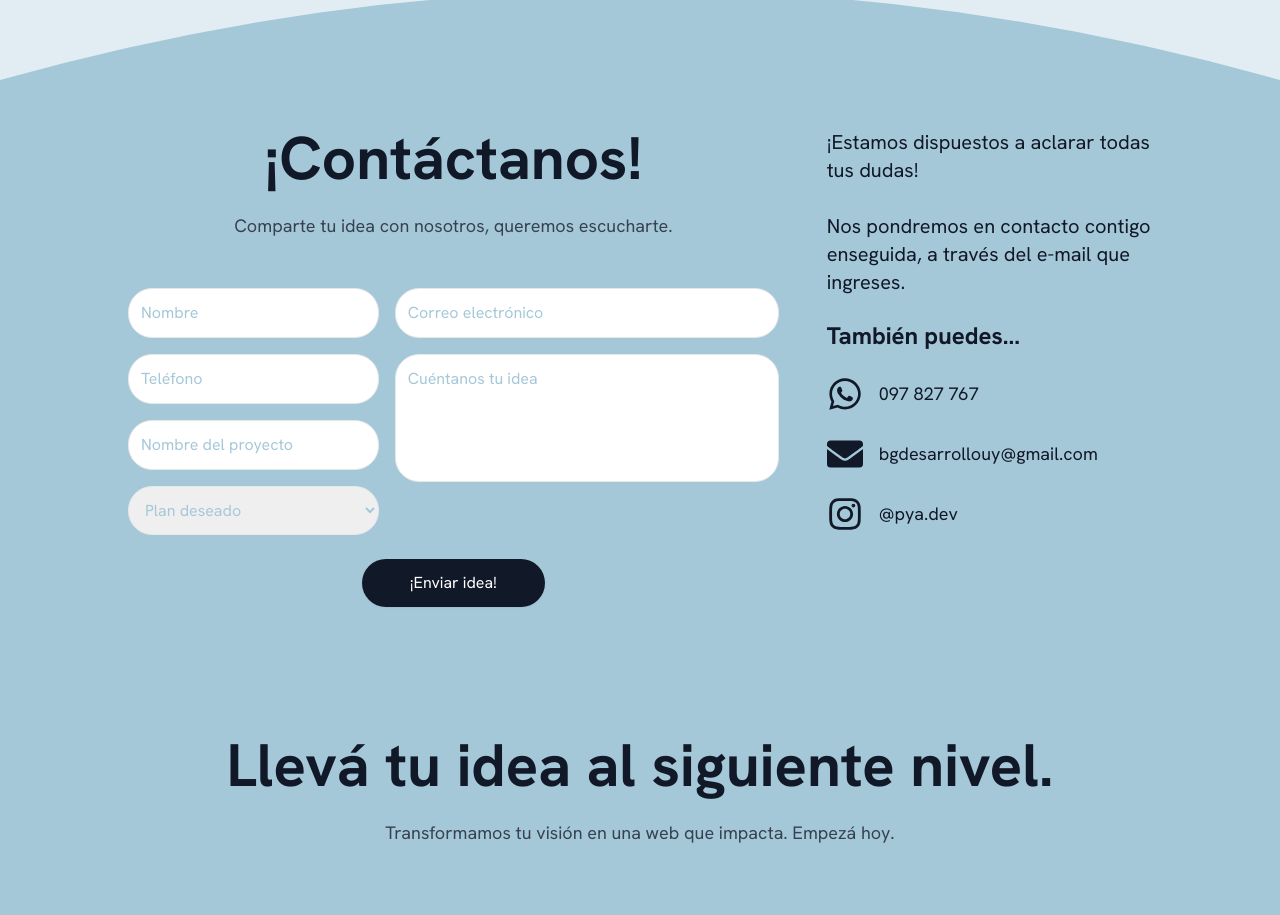
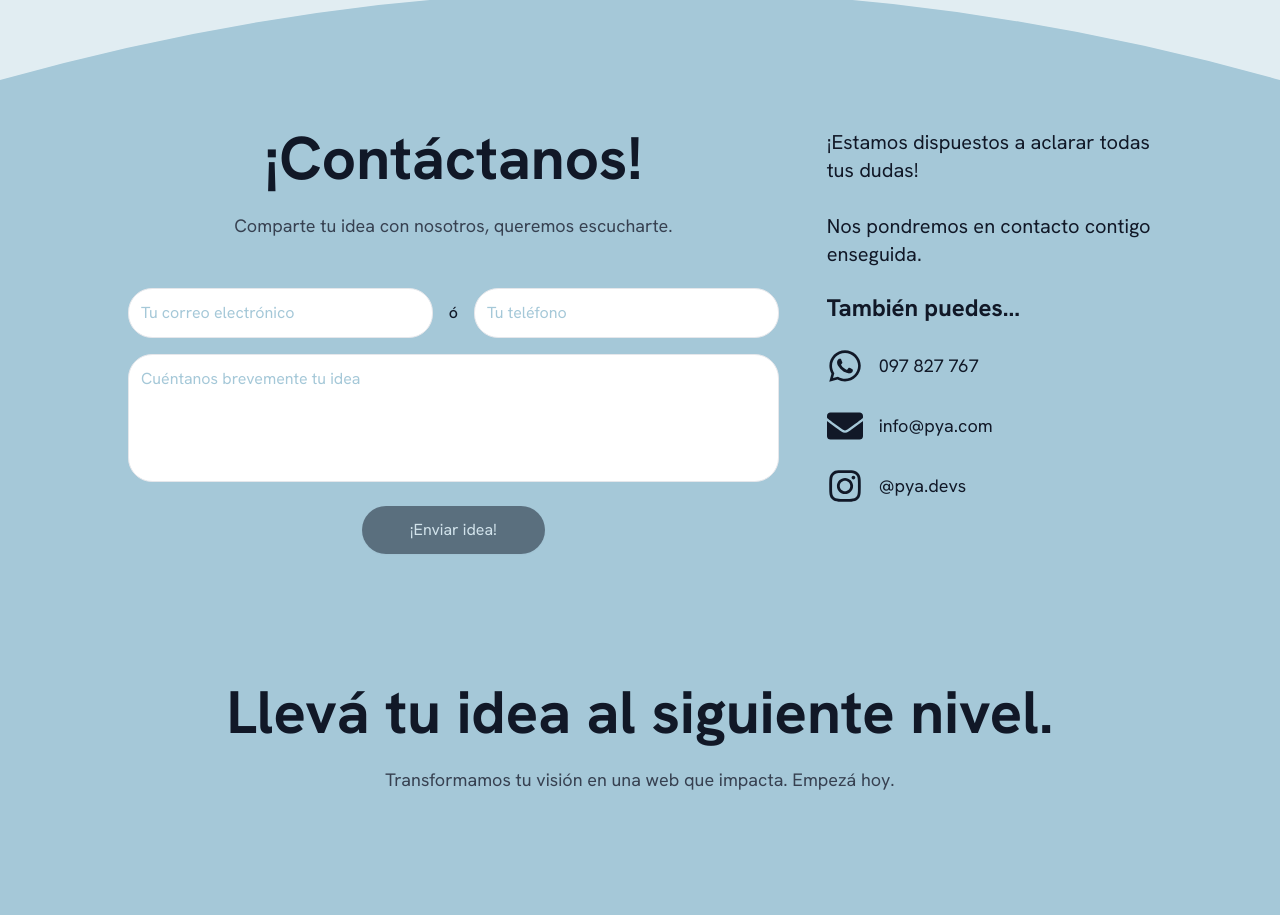
Before and after one commit to alepertu/bgd, a Next.js app: page / in a window 1280 px wide. Shown: the part 3580-4495 px from the top of the page. Built offline with nearby package versions, Linux system fonts and the light colour scheme.

Commit message:
feat: funcionalidad del formulario de contacto

```diff
--- a/app/_components/Contacto.jsx
+++ b/app/_components/Contacto.jsx
@@ -1,4 +1,5 @@
 import { FaWhatsapp, FaEnvelope, FaInstagram } from "react-icons/fa";
+import { useState } from 'react';
 
 {
   /*
@@ -10,6 +11,47 @@ import { FaWhatsapp, FaEnvelope, FaInstagram } from "react-icons/fa";
 }
 
 function Contacto() {
+  const [isSubmitted, setIsSubmitted] = useState(false);
+  const [isSubmitting, setIsSubmitting] = useState(false);
+  const [email, setEmail] = useState('');
+  const [phone, setPhone] = useState('');
+
+  const handleSubmit = (e) => {
+    e.preventDefault();
+    if (!email && !phone) {
+      alert('Por favor, ingresa un email o un teléfono para contactarte.');
+      return;
+    }
+
+    setIsSubmitting(true);
+    fetch(e.target.action, {
+      method: 'POST',
+      body: new FormData(e.target),
+      headers: {
+        Accept: 'application/json',
+      },
+    })
+      .then((response) => {
+        if (response.ok) {
+          setIsSubmitted(true);
+        } else {
+          response.json().then((data) => {
+            if (Object.hasOwn(data, 'errors')) {
+              alert(data['errors'].map((error) => error['message']).join(', '));
+            } else {
+              alert('¡Oops! Hubo un problema al enviar el formulario');
+            }
+          });
+        }
+      })
+      .catch((error) => {
+        alert('¡Oops! Hubo un problema al enviar el formulario');
+      })
+      .finally(() => {
+        setIsSubmitting(false);
+      });
+  };
+
   return (
     <section className="bg-[#a5c8d8] p-4 md:p-6 py-8 md:py-12">
       <div className="flex flex-col md:flex-row items-start justify-center gap-8 md:gap-12 max-w-5xl mx-auto">
@@ -22,43 +64,60 @@ function Contacto() {
               Comparte tu idea con nosotros, queremos escucharte.
             </p>
           </div>
-          <form className="w-full max-w-2xl mx-auto">
-            <div className="grid grid-cols-1 md:grid-cols-5 gap-4">
-              <div className="flex flex-col gap-4 md:col-span-2">
+
+          {isSubmitted ? (
+            <div className="text-center p-8 bg-white/80 backdrop-blur rounded-3xl shadow-sm">
+              <h3 className="text-xl md:text-2xl font-bold text-gray-900 mb-4">
+                ¡Gracias por contactarnos!
+              </h3>
+              <p className="text-gray-700">
+                Nos pondremos en contacto contigo lo antes posible.
+              </p>
+            </div>
+          ) : (
+            <form
+              className="w-full max-w-2xl mx-auto"
+              action="https://formspree.io/f/xldnooqa"
+              method="POST"
+              onSubmit={handleSubmit}>
+              <div className="flex flex-col gap-4">
+                <div className="flex flex-col md:flex-row gap-4 items-center">
+                  <div className="w-full">
                     <input
-                  type="text"
-                  placeholder="Nombre"
+                      type="email"
+                      name="email"
+                      placeholder="Tu correo electrónico"
+                      value={email}
+                      onChange={(e) => setEmail(e.target.value)}
                       className="p-3 border rounded-3xl w-full placeholder-[#a5c8d8] focus:outline-none focus:ring-2 focus:ring-gray-900/20 focus:border-transparent transition-shadow duration-300"
                     />
+                  </div>
+                  <span className="text-gray-900 font-medium">ó</span>
+                  <div className="w-full">
                     <input
-                  type="text"
-                  placeholder="Teléfono"
+                      type="tel"
+                      name="phone"
+                      placeholder="Tu teléfono"
+                      value={phone}
+                      onChange={(e) => setPhone(e.target.value)}
                       className="p-3 border rounded-3xl w-full placeholder-[#a5c8d8] focus:outline-none focus:ring-2 focus:ring-gray-900/20 focus:border-transparent transition-shadow duration-300"
                     />
-                <input
-                  type="text"
-                  placeholder="Nombre del proyecto"
-                  className="p-3 border rounded-3xl w-full placeholder-[#a5c8d8] focus:outline-none focus:ring-2 focus:ring-gray-900/20 focus:border-transparent transition-shadow duration-300"
-                />
-                <select className="p-3 border rounded-3xl w-full text-[#a5c8d8] focus:outline-none focus:ring-2 focus:ring-gray-900/20 focus:border-transparent transition-shadow duration-300">
-                  <option className="text-[#a5c8d8]">Plan deseado</option>
-                </select>
-              </div>
-              <div className="flex flex-col gap-4 h-full flex-1 md:col-span-3">
-                <input
-                  type="email"
-                  placeholder="Correo electrónico"
-                  className="p-3 border rounded-3xl w-full placeholder-[#a5c8d8] focus:outline-none focus:ring-2 focus:ring-gray-900/20 focus:border-transparent transition-shadow duration-300"
-                />
-                <textarea
-                  placeholder="Cuéntanos tu idea"
-                  className="p-3 border rounded-3xl w-full h-40 md:h-32 box-border placeholder-[#a5c8d8] focus:outline-none focus:ring-2 focus:ring-gray-900/20 focus:border-transparent transition-shadow duration-300 resize-none"></textarea>
                   </div>
                 </div>
-            <button className="bg-gray-900 text-white py-2 md:py-3 px-8 md:px-12 rounded-3xl mt-6 w-full md:w-auto hover:bg-gray-800 transition-colors duration-300 shadow-sm hover:shadow-md">
-              ¡Enviar idea!
+                <textarea
+                  name="message"
+                  placeholder="Cuéntanos brevemente tu idea"
+                  required
+                  className="p-3 border rounded-3xl w-full h-32 box-border placeholder-[#a5c8d8] focus:outline-none focus:ring-2 focus:ring-gray-900/20 focus:border-transparent transition-shadow duration-300 resize-none"></textarea>
+              </div>
+              <button
+                type="submit"
+                disabled={isSubmitting || (!email && !phone)}
+                className="bg-gray-900 text-white py-2 md:py-3 px-8 md:px-12 rounded-3xl mt-6 w-full md:w-auto hover:bg-gray-800 transition-colors duration-300 shadow-sm hover:shadow-md disabled:opacity-50 disabled:cursor-not-allowed">
+                {isSubmitting ? 'Enviando...' : '¡Enviar idea!'}
               </button>
             </form>
+          )}
         </div>
 
         <div className="w-full md:w-1/3 text-gray-900 text-left">
@@ -66,15 +125,13 @@ function Contacto() {
             ¡Estamos dispuestos a aclarar todas tus dudas!
             <br />
             <br />
-            Nos pondremos en contacto contigo enseguida, a través del e-mail que
-            ingreses.
-            <br />
+            Nos pondremos en contacto contigo enseguida.
           </p>
           <h3 className="text-2xl font-bold mb-6">También puedes...</h3>
           <div className="contactos flex flex-col gap-6">
             <span className="flex items-center gap-4 text-lg group">
               <a
-                href="https://wa.me/097827767"
+                href="https://wa.me/+59897827767"
                 target="_blank"
                 rel="noreferrer"
                 className="transition-transform duration-300 hover:scale-110">
@@ -84,23 +141,23 @@ function Contacto() {
             </span>
             <span className="flex items-center gap-4 text-lg group">
               <a
-                href="mailto:bgdesarrollouy@gmail.com"
+                href="mailto:info@pya.com"
                 target="_blank"
                 rel="noreferrer"
                 className="transition-transform duration-300 hover:scale-110">
                 <FaEnvelope className="text-4xl text-gray-900 group-hover:text-gray-700" />
               </a>
-              bgdesarrollouy@gmail.com
+              info@pya.com
             </span>
             <span className="flex items-center gap-4 text-lg group">
               <a
-                href="https://instagram.com/pya.dev"
+                href="https://instagram.com/pya.devs"
                 target="_blank"
                 rel="noreferrer"
                 className="transition-transform duration-300 hover:scale-110">
                 <FaInstagram className="text-4xl text-gray-900 group-hover:text-gray-700" />
               </a>
-              @pya.dev
+              @pya.devs
             </span>
           </div>
         </div>
```
Also changed, not shown: 2 other files (tests, documents, lock files or other folders). Lines whose indentation alone changed are shown as unchanged.
